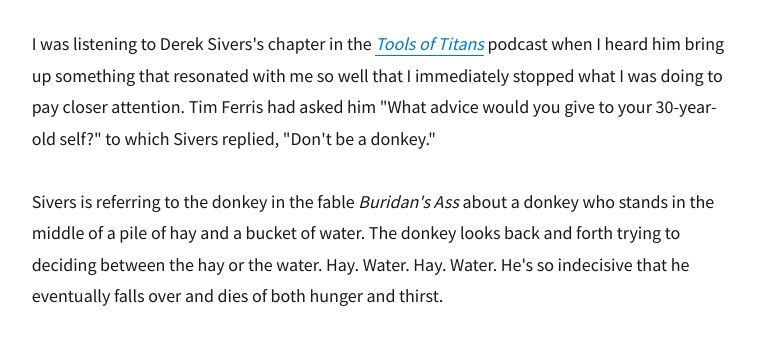
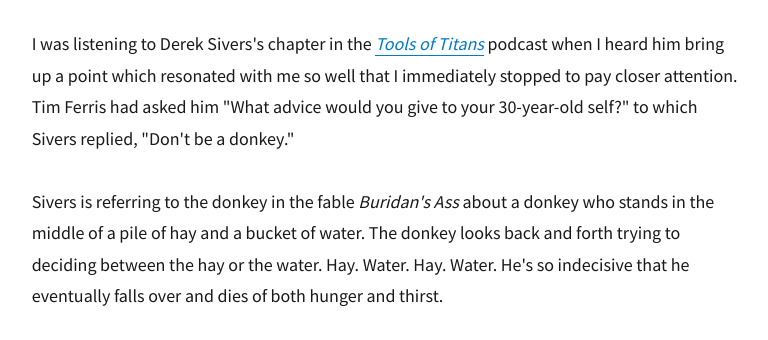
Before and after one commit to LenaNguyen/personal-blog, a Gatsby site: page /blog/when-choosing-what-to-do-in-life-dont-be-a-donkey/ in a window 1280 px wide. Shown: the part 384-724 px from the top of the page, without its empty margins (254-1022 px from the left). Built offline with nearby package versions, Linux system fonts and the light colour scheme; Gatsby itself is replaced by a stand-in of ours; some packages are replaced by stand-ins of ours.

Commit message:
Update Blog “when-choosing-what-to-do-in-life-dont-be-a-donkey”

```diff
--- a/content/blog/when-choosing-what-to-do-in-life-dont-be-a-donkey.md
+++ b/content/blog/when-choosing-what-to-do-in-life-dont-be-a-donkey.md
@@ -7,7 +7,7 @@
 ---
 <!--StartFragment-->
 
-I was listening to Derek Sivers's chapter in the *[Tools of Titans](https://podcasts.apple.com/ca/podcast/tools-titans-tactics-routines-habits-world-class-performers/id1515607844)* podcast when I heard him bring up something that resonated with me so well that I immediately stopped what I was doing to pay closer attention. Tim Ferris had asked him "What advice would you give to your 30-year-old self?" to which Sivers replied, "Don't be a donkey."
+I was listening to Derek Sivers's chapter in the *[Tools of Titans](https://podcasts.apple.com/ca/podcast/tools-titans-tactics-routines-habits-world-class-performers/id1515607844)* podcast when I heard him bring up a point which resonated with me so well that I immediately stopped to pay closer attention. Tim Ferris had asked him "What advice would you give to your 30-year-old self?" to which Sivers replied, "Don't be a donkey."
 
 Sivers is referring to the donkey in the fable *Buridan's Ass* about a donkey who stands in the middle of a pile of hay and a bucket of water. The donkey looks back and forth trying to deciding between the hay or the water. Hay. Water. Hay. Water. He's so indecisive that he eventually falls over and dies of both hunger and thirst.
 
```
